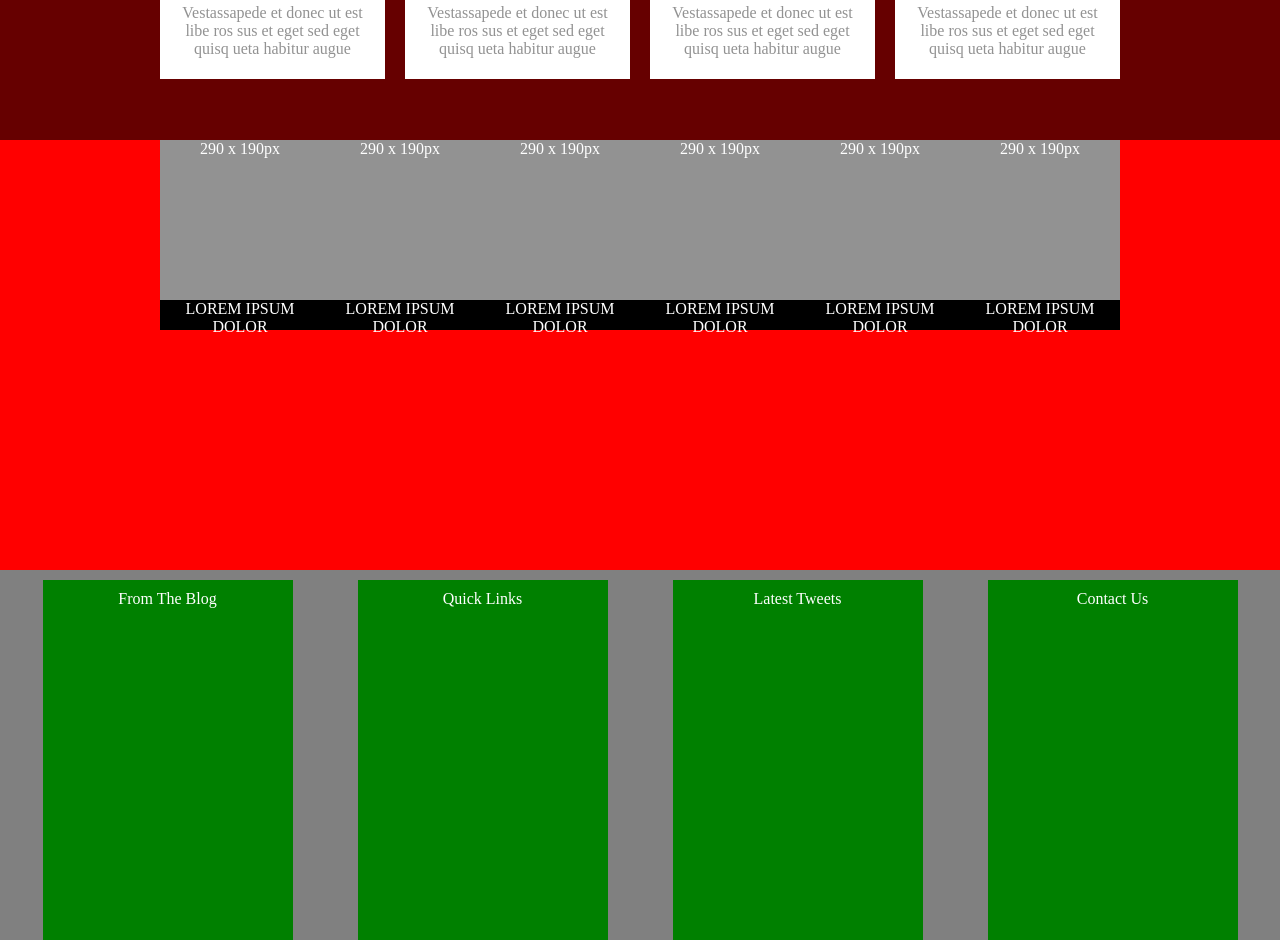
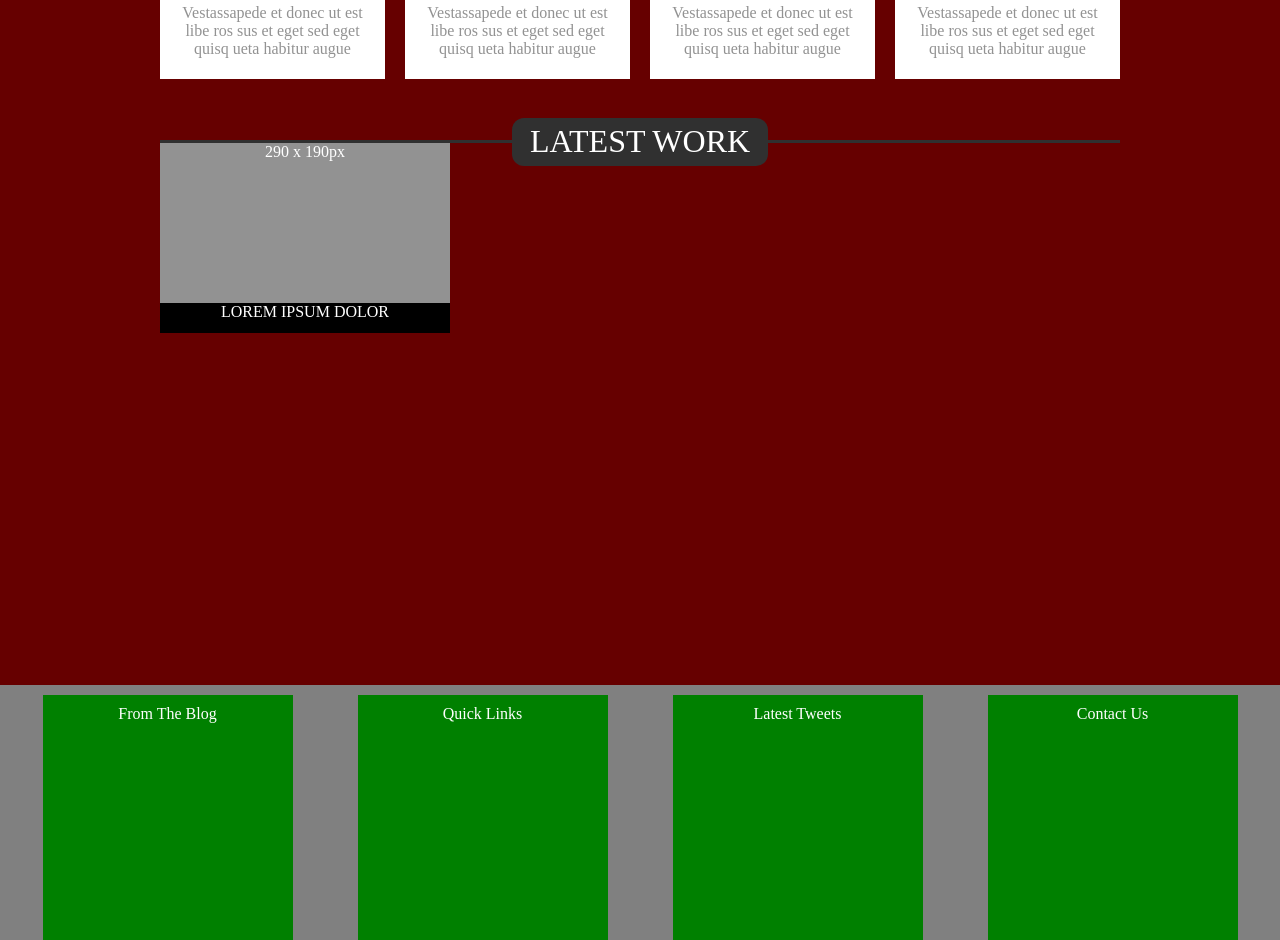
Before and after one commit to Khizanag/BOG_Leaderator, a plain HTML site: page index.html in a window 1280 px wide. Shown: the part 892-1832 px from the top of the page. Drawn offline with Linux system fonts and the light colour scheme.

Commit message:
Latest work title done

```diff
--- a/index.html
+++ b/index.html
@@ -124,57 +124,12 @@
 
 	<section class="latest-work-section">
 		<div class="container">
+
+			<div class="latest-work-line">
+				<div class="latest-work-title">LATEST WORK</div>
+			</div>
+
 			<div class="latest-work-items">
-
-				<div class="latest-work-item">
-					<div class="latest-work-upper-item">
-						290 x 190px
-					</div>
-
-					<div class="latest-work-text-item">
-						LOREM IPSUM DOLOR
-					</div>
-				</div>
-
-				<div class="latest-work-item">
-					<div class="latest-work-upper-item">
-						290 x 190px
-					</div>
-
-					<div class="latest-work-text-item">
-						LOREM IPSUM DOLOR
-					</div>
-				</div>
-
-				<div class="latest-work-item">
-					<div class="latest-work-upper-item">
-						290 x 190px
-					</div>
-
-					<div class="latest-work-text-item">
-						LOREM IPSUM DOLOR
-					</div>
-				</div>
-
-				<div class="latest-work-item">
-					<div class="latest-work-upper-item">
-						290 x 190px
-					</div>
-
-					<div class="latest-work-text-item">
-						LOREM IPSUM DOLOR
-					</div>
-				</div>
-
-				<div class="latest-work-item">
-					<div class="latest-work-upper-item">
-						290 x 190px
-					</div>
-
-					<div class="latest-work-text-item">
-						LOREM IPSUM DOLOR
-					</div>
-				</div>
 
 				<div class="latest-work-item">
 					<div class="latest-work-upper-item">
--- a/style.css
+++ b/style.css
@@ -173,10 +173,34 @@
 	color: #929292;
 }
 
+/*-- End of section		-> Service --*/
+/*-- Start of section	-> Latest work --*/
+
 .latest-work-section{
 	width: 100%;
-	height: 430px;
-	background-color: red;
+	height: 545px;
+	background-color: #660000;
+}
+
+.latest-work-line{
+	width: 100%;
+	height: 3px;
+	display: flex;
+	align-items: center;
+	justify-content: center;
+	background-color: #303030;
+}
+
+.latest-work-title{
+	width: 256px;
+	height: 48px;
+	border-radius: 12px;
+	font-size: xx-large;
+	display: flex;
+	align-items: center;
+	justify-content: center;
+	color: white;
+	background-color: #303030;
 }
 
 .latest-work-items{
@@ -249,18 +273,3 @@
 .footer-text{
 	color: white;
 }
-
-
-.latest-work-line{
-	width: 100%;
-	height: 3px;
-	background-color: #353535;
-}
-
-.latest-work-title{
-	width: 256px;
-	height: 48px;
-	justify-content: center;
-	font-size: 20px;
-	color: white;
-}
```
